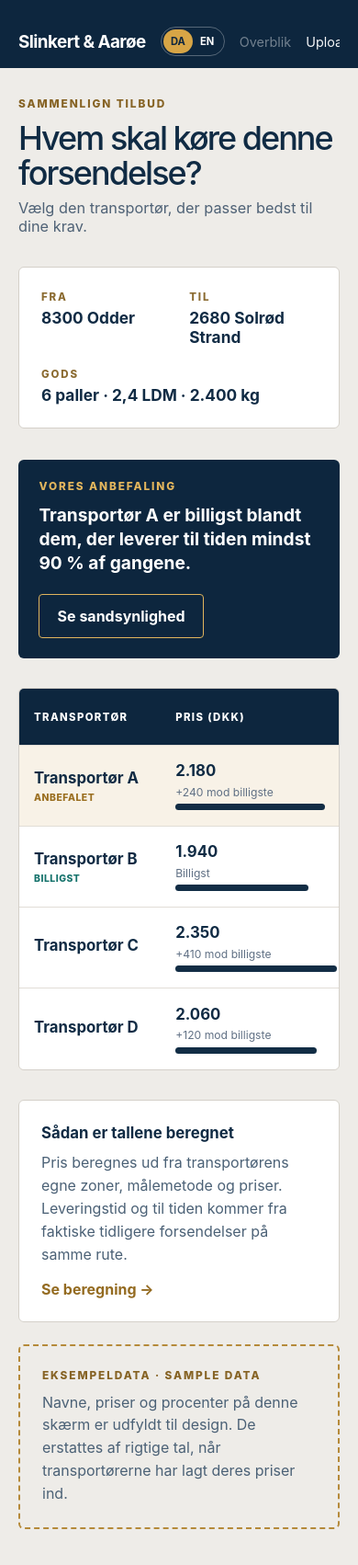
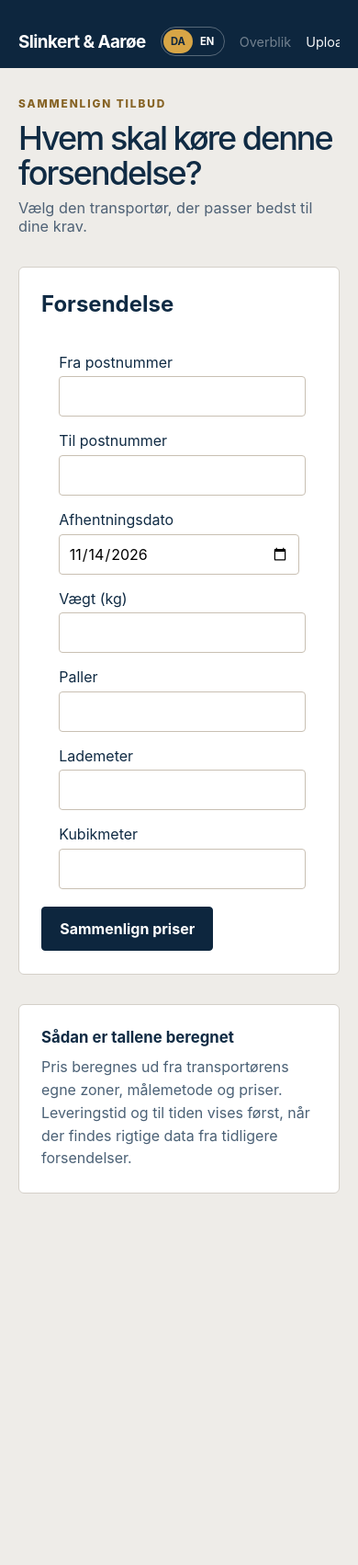
Before and after one commit to Hizashii/bachelor-project, a React app in the folder apps/app/: page /compare in a window 390 px wide. Shown: the whole page at 92% size. After the commit the page ends 1338 px from the top, so only its background shows below. Built offline with nearby package versions, Linux system fonts and the light colour scheme.

Commit message:
feat(app): show server-calculated tariff prices in the comparison and mark reliability as unavailable

```diff
--- a/apps/app/src/data.ts
+++ /dev/null
@@ -1,48 +0,0 @@
-export type CarrierOffer = {
-  name: string;
-  price: number;
-  deliveryDays: number;
-  onTimeRate: number;
-  invoiceAccuracy: number;
-};
-
-export const shipment = {
-  origin: "8300 Odder",
-  destination: "2680 Solrød Strand",
-  goods: "6 paller · 2,4 LDM · 2.400 kg",
-};
-
-export const carrierOffers: CarrierOffer[] = [
-  {
-    name: "Transportør A",
-    price: 2180,
-    deliveryDays: 1,
-    onTimeRate: 94,
-    invoiceAccuracy: 98,
-  },
-  {
-    name: "Transportør B",
-    price: 1940,
-    deliveryDays: 2,
-    onTimeRate: 81,
-    invoiceAccuracy: 93,
-  },
-  {
-    name: "Transportør C",
-    price: 2350,
-    deliveryDays: 1,
-    onTimeRate: 97,
-    invoiceAccuracy: 99,
-  },
-  {
-    name: "Transportør D",
-    price: 2060,
-    deliveryDays: 2,
-    onTimeRate: 88,
-    invoiceAccuracy: 95,
-  },
-];
-
-export function formatDkk(amount: number): string {
-  return new Intl.NumberFormat("da-DK").format(amount);
-}
--- a/apps/app/src/features/compare/CompareOffers.tsx
+++ b/apps/app/src/features/compare/CompareOffers.tsx
@@ -1,17 +1,21 @@
+import { formatMoney } from "@freight-desk/shared";
 import { useState } from "react";
-import type { CarrierOffer } from "../../data";
-import { carrierOffers, formatDkk, shipment } from "../../data";
 import type { Copy, Locale } from "../../i18n";
 import { getCopy } from "../../i18n";
+import { cheapestTotal, OfferTable } from "./OfferTable";
+import { ShipmentForm } from "./ShipmentForm";
+import { useComparison } from "./useComparison";
 
-type CompareOffersProps = {
-  locale: Locale;
-};
+type CompareOffersProps = { locale: Locale };
 
 export function CompareOffers({ locale }: CompareOffersProps) {
   const copy = getCopy(locale);
-  const [selectedCarrier, setSelectedCarrier] = useState<string | null>(null);
-  const [showProbability, setShowProbability] = useState(false);
+  const comparison = useComparison();
+  const [selected, setSelected] = useState<string | null>(null);
+  const cheapest = cheapestTotal(comparison.lines);
+  const selectedName = comparison.lines.find(
+    (line) => line.carrier.organisationId === selected,
+  )?.carrier.name;
 
   return (
     <div className="screen compare-screen">
@@ -20,188 +24,77 @@ export function CompareOffers({ locale }: CompareOffersProps) {
         <h1>{copy.compareTitle}</h1>
         <p className="lede">{copy.compareSubtitle}</p>
       </section>
-      <ShipmentSummary copy={copy} />
-      <Recommendation
+      <ShipmentForm
         copy={copy}
-        onProbability={() => setShowProbability((value) => !value)}
+        busy={comparison.busy}
+        onCompare={comparison.compare}
       />
-      {showProbability ? <ProbabilityNote locale={locale} /> : null}
-      <OfferTable
-        copy={copy}
-        selectedCarrier={selectedCarrier}
-        onSelect={setSelectedCarrier}
-      />
-      {selectedCarrier ? (
-        <SelectionNotice copy={copy} carrier={selectedCarrier} />
+      {comparison.error ? (
+        <p className="upload-error" role="alert">
+          {comparison.error}
+        </p>
+      ) : null}
+      {comparison.lines.length > 0 ? (
+        <>
+          <Recommendation
+            copy={copy}
+            lines={comparison.lines}
+            cheapest={cheapest}
+          />
+          <OfferTable
+            copy={copy}
+            lines={comparison.lines}
+            selected={selected}
+            onSelect={setSelected}
+          />
+          {selectedName ? (
+            <div className="selection-notice" role="status">
+              <strong>
+                {copy.selectedNote.replace("{carrier}", selectedName)}
+              </strong>
+            </div>
+          ) : null}
+        </>
       ) : null}
       <ComparisonNotes copy={copy} />
     </div>
   );
 }
 
-function ShipmentSummary({ copy }: { copy: Copy }) {
-  return (
-    <section className="shipment-summary" aria-label="Shipment details">
-      <div>
-        <span className="field-label">{copy.from}</span>
-        <strong>{shipment.origin}</strong>
-      </div>
-      <span className="route-arrow" aria-hidden="true">
-        →
-      </span>
-      <div>
-        <span className="field-label">{copy.to}</span>
-        <strong>{shipment.destination}</strong>
-      </div>
-      <div className="goods-detail">
-        <span className="field-label">{copy.goods}</span>
-        <strong>{shipment.goods}</strong>
-      </div>
-    </section>
-  );
-}
-
 function Recommendation({
   copy,
-  onProbability,
+  lines,
+  cheapest,
 }: {
   copy: Copy;
-  onProbability: () => void;
+  lines: ReturnType<typeof useComparison>["lines"];
+  cheapest: number | null;
 }) {
+  const best = lines.find(
+    (line) =>
+      line.price.status === "priced" && line.price.totalMinor === cheapest,
+  );
+  if (best?.price.status !== "priced") {
+    return (
+      <section className="recommendation-card">
+        <h2>{copy.noPricedOffers}</h2>
+      </section>
+    );
+  }
   return (
     <section className="recommendation-card">
       <div>
         <p className="eyebrow eyebrow-light">{copy.recommendation}</p>
-        <h2>{copy.recommendedReason}</h2>
+        <h2>
+          {copy.cheapestOffer
+            .replace("{carrier}", best.carrier.name)
+            .replace(
+              "{price}",
+              formatMoney(best.price.totalMinor, best.price.currency),
+            )}
+        </h2>
       </div>
-      <button
-        className="button button-outline-light"
-        type="button"
-        onClick={onProbability}
-      >
-        {copy.seeProbability}
-      </button>
     </section>
-  );
-}
-
-function ProbabilityNote({ locale }: { locale: Locale }) {
-  const text =
-    locale === "da"
-      ? "Beregningen bygger på 148 sammenlignelige forsendelser fra de seneste 12 måneder."
-      : "The estimate uses 148 comparable shipments from the last 12 months.";
-
-  return (
-    <div className="inline-note" role="status">
-      <span className="note-mark">i</span>
-      <span>{text}</span>
-    </div>
-  );
-}
-
-type OfferTableProps = {
-  copy: Copy;
-  selectedCarrier: string | null;
-  onSelect: (carrier: string) => void;
-};
-
-function OfferTable({ copy, selectedCarrier, onSelect }: OfferTableProps) {
-  return (
-    <section className="offer-table-wrap" aria-label="Carrier offers">
-      <div className="offer-table-header offer-row">
-        <span>{copy.carrier}</span>
-        <span>{copy.price}</span>
-        <span>{copy.delivery}</span>
-        <span>{copy.onTime}</span>
-        <span>{copy.invoiceAccuracy}</span>
-        <span className="sr-only">{copy.choose}</span>
-      </div>
-      {carrierOffers.map((offer) => (
-        <OfferRow
-          key={offer.name}
-          copy={copy}
-          offer={offer}
-          isSelected={selectedCarrier === offer.name}
-          onSelect={() => onSelect(offer.name)}
-        />
-      ))}
-    </section>
-  );
-}
-
-type OfferRowProps = {
-  key?: string;
-  copy: Copy;
-  offer: CarrierOffer;
-  isSelected: boolean;
-  onSelect: () => void;
-};
-
-function OfferRow({ copy, offer, isSelected, onSelect }: OfferRowProps) {
-  const cheapest =
-    offer.price === Math.min(...carrierOffers.map((item) => item.price));
-  const recommended = offer.name === carrierOffers[0].name;
-  const days = offer.deliveryDays === 1 ? copy.day : copy.days;
-
-  return (
-    <div
-      className={`offer-row ${recommended ? "recommended-row" : ""} ${isSelected ? "selected-row" : ""}`}
-    >
-      <div className="carrier-name">
-        <strong>{offer.name}</strong>
-        <span className="row-badges">
-          {recommended ? (
-            <span className="badge badge-gold">{copy.recommended}</span>
-          ) : null}
-          {cheapest ? (
-            <span className="badge badge-teal">{copy.cheapest}</span>
-          ) : null}
-        </span>
-      </div>
-      <div className="price-cell">
-        <strong>{formatDkk(offer.price)}</strong>
-        <span className="price-meta">
-          {cheapest
-            ? copy.cheapest
-            : `+${formatDkk(offer.price - 1940)} ${copy.priceDelta}`}
-        </span>
-        <span
-          className="price-bar"
-          style={{ width: `${(offer.price / 2350) * 100}%` }}
-        />
-      </div>
-      <span>
-        {offer.deliveryDays} {days}
-      </span>
-      <strong>{offer.onTimeRate} %</strong>
-      <span>{offer.invoiceAccuracy} %</span>
-      <button
-        className={`button ${isSelected ? "button-selected" : "button-secondary"}`}
-        type="button"
-        onClick={onSelect}
-      >
-        {isSelected ? copy.selected : copy.choose}
-      </button>
-    </div>
-  );
-}
-
-function SelectionNotice({ copy, carrier }: { copy: Copy; carrier: string }) {
-  const title =
-    carrier === "Transportør A"
-      ? copy.selectionSaved
-      : `${carrier} ${copy.selected.toLowerCase()}.`;
-
-  return (
-    <div className="selection-notice" role="status">
-      <span className="check-mark" aria-hidden="true">
-        ✓
-      </span>
-      <div>
-        <strong>{title}</strong>
-        <span>{copy.selectionSavedDetail}</span>
-      </div>
-    </div>
   );
 }
 
@@ -211,13 +104,6 @@ function ComparisonNotes({ copy }: { copy: Copy }) {
       <section className="white-card calculation-card">
         <h3>{copy.calculationTitle}</h3>
         <p>{copy.calculationText}</p>
-        <button className="text-link" type="button">
-          {copy.viewCalculation} →
-        </button>
-      </section>
-      <section className="sample-card">
-        <p className="eyebrow">{copy.sampleTitle}</p>
-        <p>{copy.sampleText}</p>
       </section>
     </div>
   );
--- /dev/null
+++ b/apps/app/src/features/compare/OfferTable.tsx
@@ -0,0 +1,99 @@
+import { formatMoney, type PriceFailure } from "@freight-desk/shared";
+import type { Copy } from "../../i18n";
+import type { CarrierPrice, ComparableCarrier } from "./compareApi";
+import type { DeliveryReliability } from "./reliability";
+
+export type OfferLine = {
+  carrier: ComparableCarrier;
+  price: CarrierPrice["result"];
+  reliability: DeliveryReliability | null;
+};
+
+const failureText: Record<PriceFailure, keyof Copy> = {
+  outside_dates: "calcOutside_dates",
+  missing_postcode: "calcMissing_postcode",
+  origin_not_covered: "calcOrigin_not_covered",
+  no_zone: "calcNo_zone",
+  missing_quantity: "calcMissing_quantity",
+  restriction_exceeded: "calcRestriction_exceeded",
+  no_bracket: "calcNo_bracket",
+  missing_rate: "calcMissing_rate",
+};
+
+export function cheapestTotal(lines: readonly OfferLine[]): number | null {
+  const totals = lines.flatMap((line) =>
+    line.price.status === "priced" ? [line.price.totalMinor] : [],
+  );
+  return totals.length > 0 ? Math.min(...totals) : null;
+}
+
+function priceText(copy: Copy, price: OfferLine["price"]): string {
+  if (price.status === "priced")
+    return formatMoney(price.totalMinor, price.currency);
+  if (price.status === "unpriced")
+    return copy[failureText[price.reason]] as string;
+  return price.status === "no_tariff" ? copy.noActiveTariff : copy.noAccess;
+}
+
+type OfferTableProps = {
+  copy: Copy;
+  lines: OfferLine[];
+  selected: string | null;
+  onSelect: (organisationId: string) => void;
+};
+
+export function OfferTable({
+  copy,
+  lines,
+  selected,
+  onSelect,
+}: OfferTableProps) {
+  const cheapest = cheapestTotal(lines);
+  return (
+    <section className="offer-table-wrap" aria-label="Carrier offers">
+      <div className="offer-table-header offer-row">
+        <span>{copy.carrier}</span>
+        <span>{copy.price}</span>
+        <span>{copy.delivery}</span>
+        <span>{copy.onTime}</span>
+        <span className="sr-only">{copy.choose}</span>
+      </div>
+      {lines.map((line) => {
+        const priced = line.price.status === "priced";
+        const isCheapest =
+          line.price.status === "priced" && line.price.totalMinor === cheapest;
+        const isSelected = selected === line.carrier.organisationId;
+        return (
+          <div
+            className={`offer-row ${isSelected ? "selected-row" : ""}`}
+            key={line.carrier.organisationId}
+          >
+            <div className="carrier-name">
+              <strong>{line.carrier.name}</strong>
+              {isCheapest ? (
+                <span className="badge badge-teal">{copy.cheapest}</span>
+              ) : null}
+            </div>
+            <div className="price-cell">
+              <strong>{priceText(copy, line.price)}</strong>
+            </div>
+            <span>{copy.notAvailable}</span>
+            <span>
+              {line.reliability
+                ? `${line.reliability.onTimePercent} % (${line.reliability.sampleSize})`
+                : copy.notAvailable}
+            </span>
+            <button
+              className={`button ${isSelected ? "button-selected" : "button-secondary"}`}
+              type="button"
+              disabled={!priced}
+              onClick={() => onSelect(line.carrier.organisationId)}
+            >
+              {isSelected ? copy.selected : copy.choose}
+            </button>
+          </div>
+        );
+      })}
+    </section>
+  );
+}
--- /dev/null
+++ b/apps/app/src/features/compare/ShipmentForm.tsx
@@ -0,0 +1,90 @@
+import type { PriceShipment } from "@freight-desk/shared";
+import { useState } from "react";
+import type { Copy } from "../../i18n";
+
+type InputChange = { currentTarget: HTMLInputElement };
+type Fields = {
+  origin: string;
+  destination: string;
+  date: string;
+  weight: string;
+  pallets: string;
+  ldm: string;
+  cbm: string;
+};
+
+const today = () => new Date().toISOString().slice(0, 10);
+
+function toNumber(text: string): number | null {
+  const value = Number(text.replace(",", "."));
+  return text.trim() !== "" && Number.isFinite(value) && value >= 0
+    ? value
+    : null;
+}
+
+type ShipmentFormProps = {
+  copy: Copy;
+  busy: boolean;
+  onCompare: (shipment: PriceShipment) => void;
+};
+
+export function ShipmentForm({ copy, busy, onCompare }: ShipmentFormProps) {
+  const [fields, setFields] = useState<Fields>({
+    origin: "",
+    destination: "",
+    date: today(),
+    weight: "",
+    pallets: "",
+    ldm: "",
+    cbm: "",
+  });
+  const field = (name: keyof Fields, label: string, type = "text") => (
+    <label className="terms-field">
+      <span>{label}</span>
+      <input
+        type={type}
+        value={fields[name]}
+        inputMode={type === "text" ? "decimal" : undefined}
+        onChange={(event: InputChange) =>
+          setFields({ ...fields, [name]: event.currentTarget.value })
+        }
+      />
+    </label>
+  );
+
+  return (
+    <section
+      className="white-card shipment-form"
+      aria-label={copy.shipmentTitle}
+    >
+      <h2>{copy.shipmentTitle}</h2>
+      <div className="terms-grid">
+        {field("origin", copy.originPostcode)}
+        {field("destination", copy.destinationPostcode)}
+        {field("date", copy.collectionDate, "date")}
+        {field("weight", copy.calcWeight)}
+        {field("pallets", copy.calcPallets)}
+        {field("ldm", copy.calcLdm)}
+        {field("cbm", copy.calcCbm)}
+      </div>
+      <button
+        className="button button-primary"
+        type="button"
+        disabled={busy}
+        onClick={() =>
+          onCompare({
+            originPostcode: fields.origin.trim() || null,
+            destinationPostcode: fields.destination.trim() || null,
+            date: fields.date,
+            weightKg: toNumber(fields.weight),
+            pallets: toNumber(fields.pallets),
+            loadingMeters: toNumber(fields.ldm),
+            cubicMeters: toNumber(fields.cbm),
+          })
+        }
+      >
+        {busy ? copy.comparing : copy.runComparison}
+      </button>
+    </section>
+  );
+}
--- /dev/null
+++ b/apps/app/src/features/compare/compareApi.ts
@@ -0,0 +1,35 @@
+// Server calls for the comparison screen. Prices are calculated by the server from each
+// carrier's active tariff; the browser never calculates or stores a carrier price.
+
+import type { PriceResult, PriceShipment } from "@freight-desk/shared";
+import { apiFetch, postJson } from "../../api/client";
+
+// Provided by the organisation work: carriers that can be compared and their tariff.
+export type ComparableCarrier = {
+  organisationId: string;
+  name: string;
+  tariffId: string;
+};
+
+export type CarrierPrice = {
+  organisationId: string;
+  tariffId: string;
+  result: PriceResult | { status: "no_tariff" } | { status: "denied" };
+};
+
+export function fetchCarriers() {
+  return apiFetch<ComparableCarrier[]>("/api/carriers");
+}
+
+export function priceCarriers(
+  carriers: ComparableCarrier[],
+  shipment: PriceShipment,
+) {
+  return postJson<CarrierPrice[]>("/api/pricing/compare", {
+    carriers: carriers.map(({ organisationId, tariffId }) => ({
+      organisationId,
+      tariffId,
+    })),
+    shipment,
+  });
+}
--- /dev/null
+++ b/apps/app/src/features/compare/reliability.ts
@@ -0,0 +1,22 @@
+// Delivery reliability for a carrier on a route, supplied by the statistics work later.
+// Until a provider exists the screen shows "not available" instead of any percentage.
+
+export type DeliveryReliability = {
+  carrierOrganisationId: string;
+  // Share of comparable past shipments delivered on time, 0 to 100.
+  onTimePercent: number;
+  // Number of past shipments the percentage is based on.
+  sampleSize: number;
+};
+
+export interface ReliabilityProvider {
+  forCarriers(
+    organisationIds: readonly string[],
+  ): Promise<DeliveryReliability[]>;
+}
+
+export const noReliabilityData: ReliabilityProvider = {
+  async forCarriers() {
+    return [];
+  },
+};
--- /dev/null
+++ b/apps/app/src/features/compare/useComparison.ts
@@ -0,0 +1,49 @@
+// Loads the carriers, asks the server to price a shipment with each one, and merges in
+// delivery reliability when a provider has it. Reliability is never invented.
+
+import type { PriceShipment } from "@freight-desk/shared";
+import { useState } from "react";
+import { fetchCarriers, priceCarriers } from "./compareApi";
+import type { OfferLine } from "./OfferTable";
+import { noReliabilityData, type ReliabilityProvider } from "./reliability";
+
+export function useComparison(
+  reliability: ReliabilityProvider = noReliabilityData,
+) {
+  const [lines, setLines] = useState<OfferLine[]>([]);
+  const [busy, setBusy] = useState(false);
+  const [error, setError] = useState<string | null>(null);
+
+  async function compare(shipment: PriceShipment) {
+    setBusy(true);
+    setError(null);
+    try {
+      const carriers = await fetchCarriers();
+      const ids = carriers.map((carrier) => carrier.organisationId);
+      const [prices, stats] = await Promise.all([
+        priceCarriers(carriers, shipment),
+        reliability.forCarriers(ids),
+      ]);
+      setLines(
+        carriers.map((carrier) => ({
+          carrier,
+          price: prices.find(
+            (price) => price.organisationId === carrier.organisationId,
+          )?.result ?? { status: "no_tariff" },
+          reliability:
+            stats.find(
+              (item) => item.carrierOrganisationId === carrier.organisationId,
+            ) ?? null,
+        })),
+      );
+    } catch (failure) {
+      setError(
+        failure instanceof Error ? failure.message : "Something went wrong.",
+      );
+    } finally {
+      setBusy(false);
+    }
+  }
+
+  return { lines, busy, error, compare };
+}
--- a/apps/app/src/i18n.ts
+++ b/apps/app/src/i18n.ts
@@ -16,9 +16,6 @@ const localeCopy = {
     to: "Til",
     goods: "Gods",
     recommendation: "Vores anbefaling",
-    recommendedReason:
-      "Transportør A er billigst blandt dem, der leverer til tiden mindst 90 % af gangene.",
-    seeProbability: "Se sandsynlighed",
     carrier: "Transportør",
     price: "Pris (DKK)",
     delivery: "Leveringstid",
@@ -27,20 +24,9 @@ const localeCopy = {
     choose: "Vælg",
     selected: "Valgt",
     cheapest: "Billigst",
-    recommended: "Anbefalet",
-    day: "dag",
-    days: "dage",
-    priceDelta: "mod billigste",
     calculationTitle: "Sådan er tallene beregnet",
     calculationText:
-      "Pris beregnes ud fra transportørens egne zoner, målemetode og priser. Leveringstid og til tiden kommer fra faktiske tidligere forsendelser på samme rute.",
-    sampleTitle: "Eksempeldata · sample data",
-    sampleText:
-      "Navne, priser og procenter på denne skærm er udfyldt til design. De erstattes af rigtige tal, når transportørerne har lagt deres priser ind.",
-    viewCalculation: "Se beregning",
-    selectionSaved: "Transportør A er valgt til denne forsendelse.",
-    selectionSavedDetail:
-      "Valget er gemt som kladde og kan ændres indtil afsendelse.",
+      "Pris beregnes ud fra transportørens egne zoner, målemetode og priser. Leveringstid og til tiden vises først, når der findes rigtige data fra tidligere forsendelser.",
     portalTitle: "Transportørportal",
     loggedInAs: "Logget ind som",
     logOut: "Log ud",
@@ -75,11 +61,8 @@ const localeCopy = {
     addRow: "Tilføj række",
     pricesStep: "Udfyld dine priser",
     pricesHint: "Vi beregner totalerne for dig.",
-    weightBand: "Vægt (kg)",
-    saveChanges: "Gem ændringer",
     saved: "Ændringer gemt",
     uploadedFile: "Uploadet fil",
-    uploadPending: "Excel-filen er klar til at blive læst ind.",
     zoneError:
       "Tjek zonerne: nogle områder overlapper eller mangler et postnummer.",
     uploadHeading: "Upload forsendelser",
@@ -122,11 +105,20 @@ const localeCopy = {
     postcodeGaps:
       "{count} postnummerområder har ingen zone. Forsendelser dertil bliver ikke prissat.",
     rowColumn: "række {row}, kolonne {column}",
+    shipmentTitle: "Forsendelse",
+    collectionDate: "Afhentningsdato",
+    runComparison: "Sammenlign priser",
+    comparing: "Beregner …",
+    noActiveTariff: "Ingen aktiv prisliste",
+    noAccess: "Ingen adgang",
+    notAvailable: "Ikke tilgængelig",
+    noPricedOffers: "Ingen transportør har en pris til denne forsendelse.",
+    cheapestOffer: "{carrier} har det billigste tilbud: {price}.",
+    selectedNote: "{carrier} er markeret. Valget er ikke gemt endnu.",
     upTo: "Op til",
     openEnded: "Uden grænse",
     addBracket: "Tilføj interval",
     removeRow: "Fjern",
-    ratesFilled: "Alle priser er udfyldt",
     ratesMissing: "Der mangler priser i skemaet.",
     otherTerms: "Tillæg og minimum",
     fuelSurcharge: "Brændstoftillæg (%)",
@@ -193,9 +185,6 @@ const localeCopy = {
     to: "To",
     goods: "Goods",
     recommendation: "Our recommendation",
-    recommendedReason:
-      "Carrier A is the cheapest option that arrives on time at least 90% of the time.",
-    seeProbability: "See probability",
     carrier: "Carrier",
     price: "Price (DKK)",
     delivery: "Delivery time",
@@ -204,20 +193,9 @@ const localeCopy = {
     choose: "Choose",
     selected: "Selected",
     cheapest: "Cheapest",
-    recommended: "Recommended",
-    day: "day",
-    days: "days",
-    priceDelta: "above cheapest",
     calculationTitle: "How the numbers are calculated",
     calculationText:
-      "Price comes from each carrier's own zones, measurement method and rates. Delivery time and on-time rate come from actual past shipments on the same route.",
-    sampleTitle: "Sample data · eksempeldata",
-    sampleText:
-      "Names, prices and percentages on this screen are filled in for the design. They will be replaced by real numbers when carriers add their rates.",
-    viewCalculation: "View calculation",
-    selectionSaved: "Carrier A is selected for this shipment.",
-    selectionSavedDetail:
-      "The selection is saved as a draft and can be changed before dispatch.",
+      "Price comes from each carrier's own zones, measurement method and rates. Delivery time and on-time rate are shown only once real data from past shipments exists.",
     portalTitle: "Carrier portal",
     loggedInAs: "Logged in as",
     logOut: "Log out",
@@ -252,11 +230,8 @@ const localeCopy = {
     addRow: "Add row",
     pricesStep: "Fill in your prices",
     pricesHint: "We calculate the totals for you.",
-    weightBand: "Weight (kg)",
-    saveChanges: "Save changes",
     saved: "Changes saved",
     uploadedFile: "Uploaded file",
-    uploadPending: "The Excel file is ready to be read.",
     zoneError: "Check the zones: some areas overlap or a postcode is missing.",
     uploadHeading: "Upload shipments",
     uploadIntro:
@@ -299,11 +274,20 @@ const localeCopy = {
     postcodeGaps:
       "{count} postcode areas have no zone. Shipments there will not be priced.",
     rowColumn: "row {row}, column {column}",
+    shipmentTitle: "Shipment",
+    collectionDate: "Collection date",
+    runComparison: "Compare prices",
+    comparing: "Calculating …",
+    noActiveTariff: "No active price list",
+    noAccess: "No access",
+    notAvailable: "Not available",
+    noPricedOffers: "No carrier has a price for this shipment.",
+    cheapestOffer: "{carrier} has the cheapest offer: {price}.",
+    selectedNote: "{carrier} is marked. The choice is not saved yet.",
     upTo: "Up to",
     openEnded: "No limit",
     addBracket: "Add band",
     removeRow: "Remove",
-    ratesFilled: "Every price is filled in",
     ratesMissing: "Some prices are missing in the table.",
     otherTerms: "Surcharges and minimum",
     fuelSurcharge: "Fuel surcharge (%)",
--- a/apps/app/src/styles.css
+++ b/apps/app/src/styles.css
@@ -246,7 +246,7 @@ h1 {
   border-bottom: 1px solid #e1ddd6;
   column-gap: 1rem;
   display: grid;
-  grid-template-columns: 1.15fr 1.8fr 0.88fr 0.82fr 0.95fr 9.4rem;
+  grid-template-columns: 1.3fr 1.8fr 0.9fr 1fr 9.4rem;
   min-height: 88px;
   padding: 0 1.4rem;
 }
@@ -677,7 +677,7 @@ h1 {
     padding-inline: 1.25rem;
   }
   .offer-row {
-    grid-template-columns: 1.1fr 1.4fr 0.85fr 0.8fr 0.85fr 7.5rem;
+    grid-template-columns: 1.2fr 1.4fr 0.9fr 1fr 7.5rem;
     padding-inline: 1rem;
   }
   .button-secondary,
```
Also changed, not shown: apps/app/src/features/compare/OfferTable.test.ts (added, +39 -0 lines).
